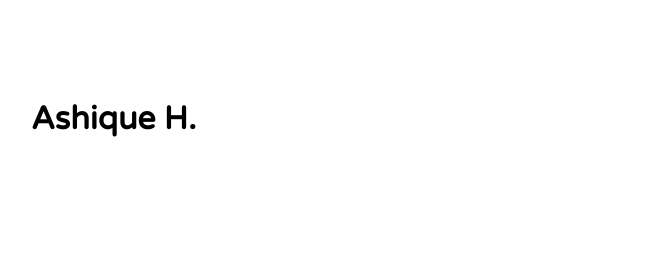
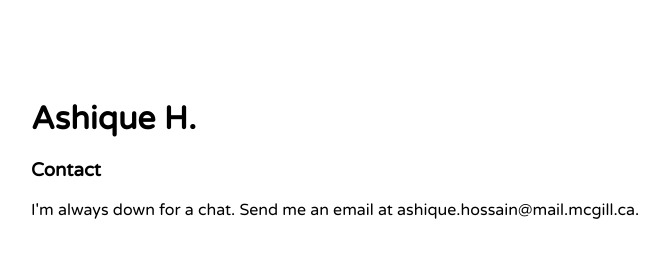
Before and after one commit to ashiqueh/ashiqueh.github.io, a plain HTML site: page contact/index.html in a window 1280 px wide. Shown: the whole page, without its empty margins (77-746 px from the left). Drawn offline with Linux system fonts and the light colour scheme.

Commit message:
added portfolio and contact

```diff
--- a/contact/index.html
+++ b/contact/index.html
@@ -9,6 +9,12 @@
 <body>
 	<div class="mainContent">
 		<div class="title"><h1><a href="http://ashiqueh.me" id="titleLink">Ashique H.</a></h1></div>
+		<h3>Contact</h3>
+		<article>
+			<p>
+				I'm always down for a chat. Send me an email at <a href"mailto:ashique.hossain@mail.mcgill.ca">ashique.hossain@mail.mcgill.ca</a>.
+			</p>
+		</article>
 	</div>
 </body>
 </html>
```
Also changed, not shown: about/index.html (+1 -1 lines), portfolio/index.html (+6 -0 lines).
